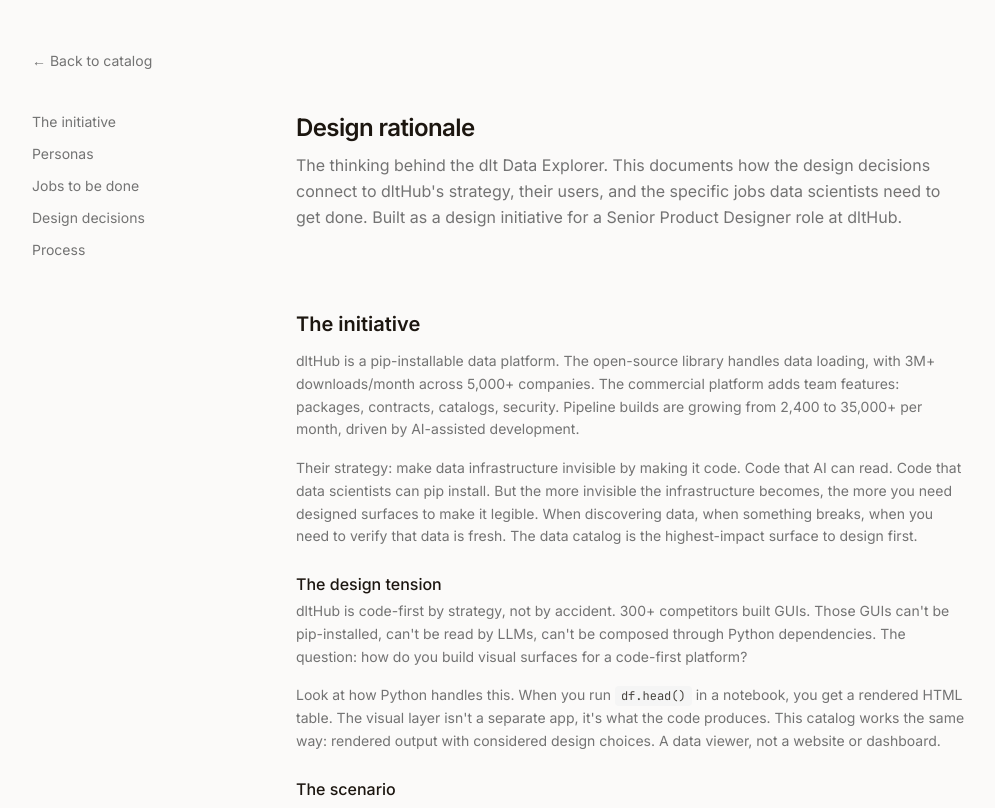
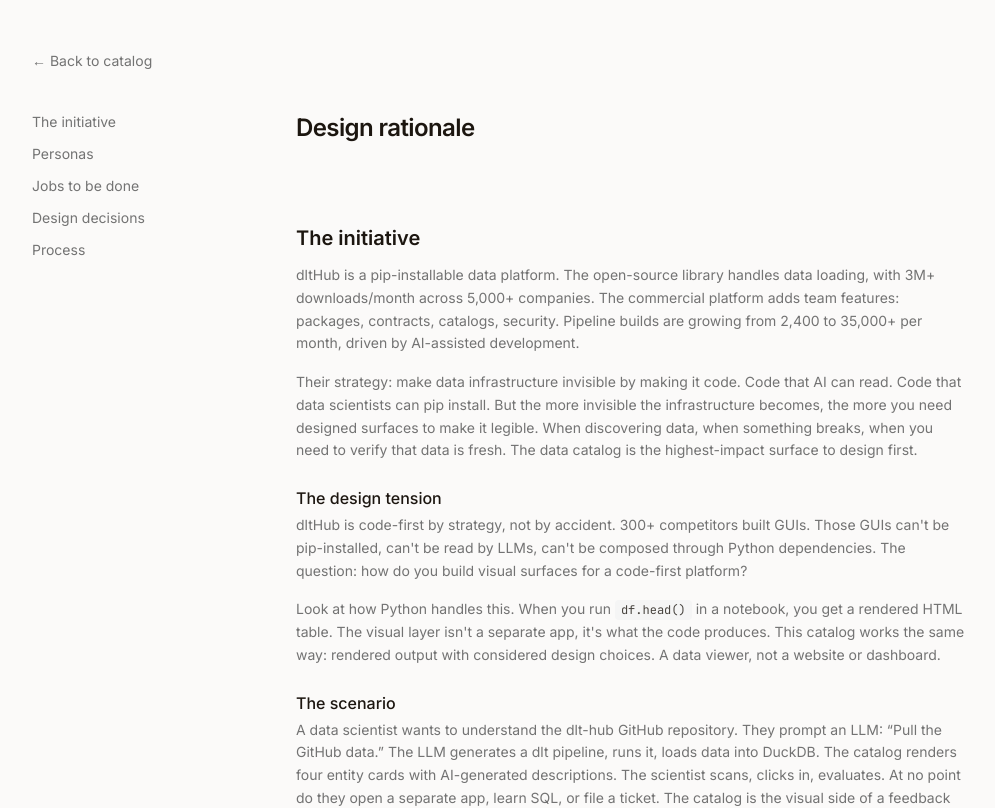
Before and after one commit to s-timmer/dlt-explorer, a Next.js app: page /rationale in a window 1280 px wide. Shown: the top 808 px of the page, without its empty margins (56-1051 px from the left). Built offline with nearby package versions, Linux system fonts and the light colour scheme.

Commit message:
Remove rationale intro paragraph, title is enough
Co-Authored-By: Claude Opus 4.6 <noreply@anthropic.com>

```diff
--- a/src/app/rationale/page.tsx
+++ b/src/app/rationale/page.tsx
@@ -49,15 +49,9 @@ export default function RationalePage() {
           {/* Content */}
           <main className="space-y-20">
             <header>
-              <h1 className="text-2xl font-semibold tracking-tight text-foreground mb-2">
+              <h1 className="text-2xl font-semibold tracking-tight text-foreground">
                 Design rationale
               </h1>
-              <p className="text-muted-foreground max-w-2xl leading-relaxed">
-                The thinking behind the dlt Data Explorer. This documents how the
-                design decisions connect to dltHub&apos;s strategy, their users, and the
-                specific jobs data scientists need to get done. Built as a design
-                initiative for a Senior Product Designer role at dltHub.
-              </p>
             </header>
             {/* 1. The Initiative */}
             <section id="initiative">
```
